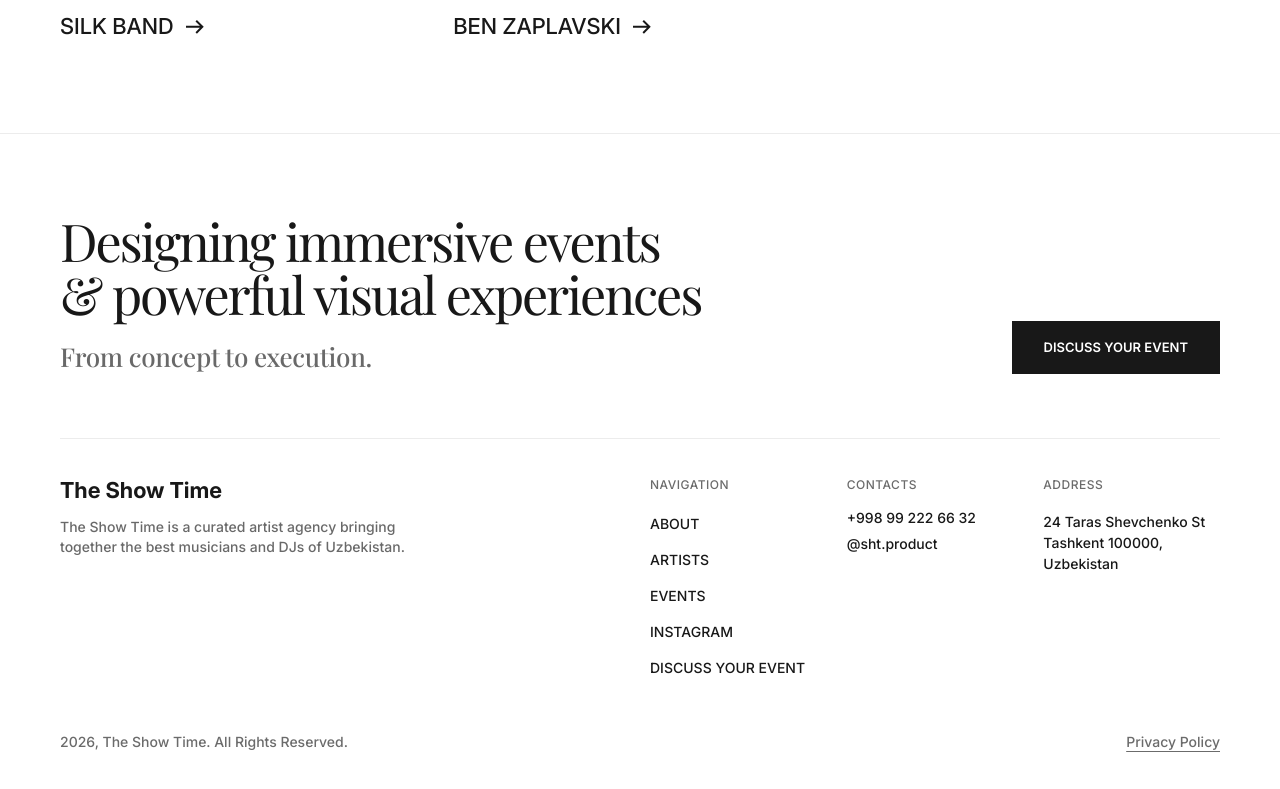
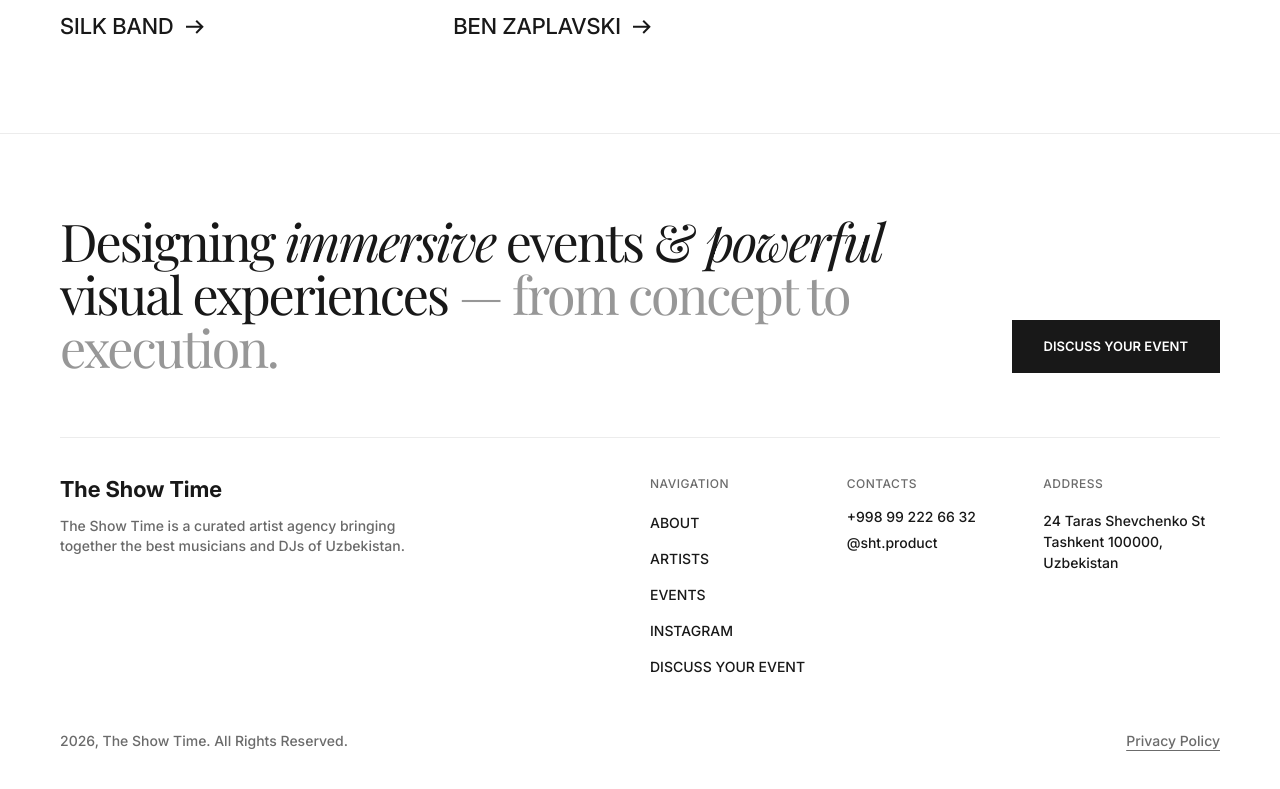
Before and after one commit to uniqspace/BMD, a Vue app: page / in a window 1280 px wide. Shown: the part 3441-4230 px from the top of the page. Built offline with nearby package versions, Linux system fonts and the light colour scheme.

Commit message:
Footer heading: variant A styling (italic key words, grey closing phrase) at the existing size
Co-Authored-By: Claude Opus 5.5 <noreply@anthropic.com>
Claude-Session: https://claude.ai/code/session_01B6dQTr2Arpuaw1uCi2f54J

```diff
--- a/public/locales/en.json
+++ b/public/locales/en.json
@@ -289,8 +289,7 @@
     "privacyText": "Privacy Policy",
     "termsText": "Terms and Conditions",
     "contacts": "Contacts",
-    "ctaTitle": "Designing immersive events<br>& powerful visual experiences",
-    "ctaSubtitle": "From concept to execution.",
+    "ctaTitle": "Designing <i>immersive</i> events & <i>powerful</i> visual experiences <span>— from concept to execution.</span>",
     "ctaButton": "Discuss your event"
   },
   "contact": {
--- a/public/locales/ru.json
+++ b/public/locales/ru.json
@@ -289,8 +289,7 @@
     "privacyText": "Политика конфиденциальности",
     "termsText": "Terms and Conditions ru",
     "contacts": "Контакты",
-    "ctaTitle": "Designing immersive events<br>& powerful visual experiences",
-    "ctaSubtitle": "From concept to execution.",
+    "ctaTitle": "Designing <i>immersive</i> events & <i>powerful</i> visual experiences <span>— from concept to execution.</span>",
     "ctaButton": "Обсудить событие"
   },
   "contact": {
--- a/src/components/TheFooter.vue
+++ b/src/components/TheFooter.vue
@@ -21,13 +21,10 @@ const titleClass = 'block mb-4 md:mb-5 text-[12px]/[100%] uppercase tracking-[0.
         <div class="container">
             <!-- Booking call -->
             <div class="flex flex-col gap-7 md:flex-row md:items-end md:justify-between md:gap-10">
-                <div class="flex flex-col gap-4 md:gap-5">
-                    <h2
-                        class="font-heading font-normal text-[32px]/[1.08] tracking-[-1px] md:text-[42px]/[1.05] md:tracking-[-1.6px] lg:text-[52px]/[1.02] lg:tracking-[-2.2px]"
-                        v-html="t('footer.ctaTitle')"
-                    />
-                    <p class="font-heading text-[20px]/[1.3] tracking-[-0.3px] text-[#181818a6] md:text-[24px]/[1.3] lg:text-[26px]/[1.3]">{{ t('footer.ctaSubtitle') }}</p>
-                </div>
+                <h2
+                    class="font-heading font-normal max-w-225 text-[32px]/[1.08] tracking-[-1px] md:text-[42px]/[1.05] md:tracking-[-1.6px] lg:text-[52px]/[1.02] lg:tracking-[-2.2px] [&_span]:text-[#18181873]"
+                    v-html="t('footer.ctaTitle')"
+                />
                 <button
                     type="button"
                     @click="isOpenBookModal = true"
```
